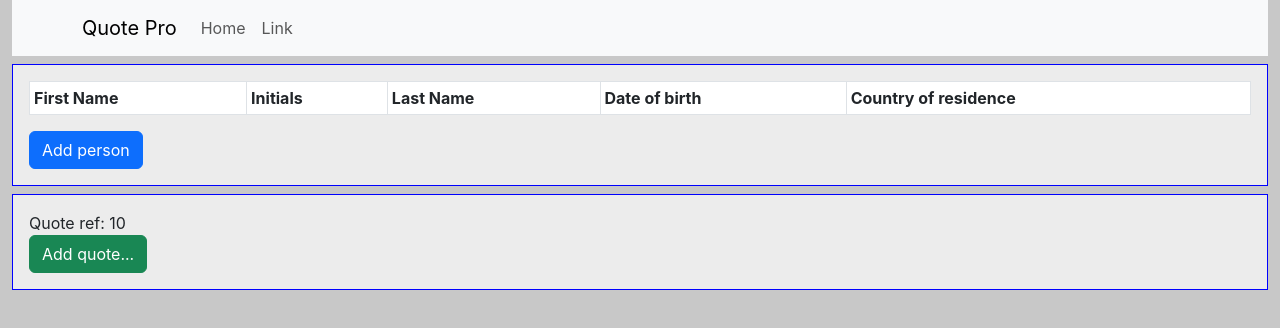
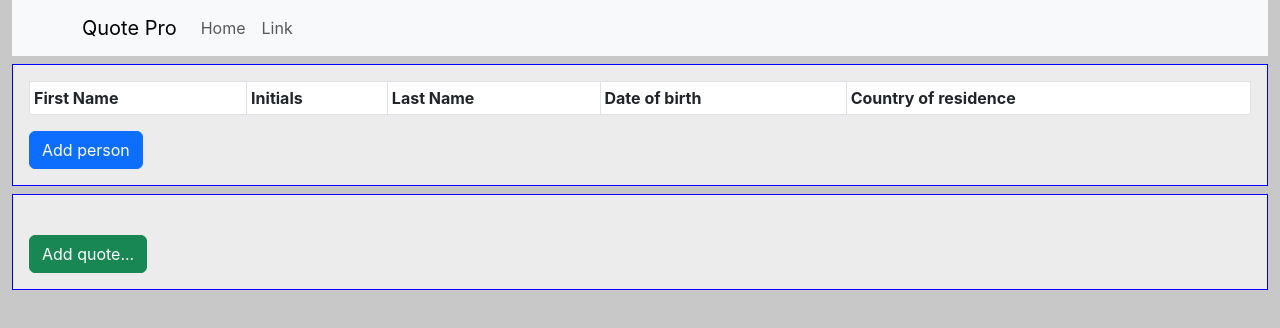
Before and after one commit to BobWritesCode/quote-tool, a React (Create React App) app: page / in a window 1280 px wide. Shown: the top 328 px of the page. Built offline with nearby package versions, Linux system fonts and the light colour scheme.

Commit message:
Several changes...
- Add funcSetDefaultQuoteValues import.
- Move JSX elements into separate build sections, prefix 'show'.
- Default values set to quotesData on add quote button pressed.
- Code formatting.

```diff
--- a/src/components/quote/QuoteContainer.tsx
+++ b/src/components/quote/QuoteContainer.tsx
@@ -10,6 +10,7 @@ import { QuotesContext } from '../../contexts/QuotesContext';
 import generateElementUniqueID from '../utils/generateId';
 import QuoteLineComp from './QuoteLineComp';
 import funcGetProductCode from '../../functions/funcGetProductCode';
+import funcSetDefaultQuoteValues from '../../functions/funcSetDefaultQuoteValues';
 // Types ------------------------------------------------------------
 type ProductData = {
   [key: string]: any;
@@ -76,25 +77,47 @@ const QuoteContainer = (props: Props) => {
     const updatedQuotes: any = { ...quotesData };
     const fieldName = updatedKey as keyof QuoteLine;
     const fieldValue = updatedValue;
-    updatedQuotes[quote_ref_id][customer_id]["ProductCode"] = funcGetProductCode(customerData[customer_id], updatedQuotes[quote_ref_id][customer_id]);
+    updatedQuotes[quote_ref_id][customer_id]['ProductCode'] =
+      funcGetProductCode(
+        customerData[customer_id],
+        updatedQuotes[quote_ref_id][customer_id],
+        updatedQuotes[quote_ref_id]['global'],
+      );
     updatedQuotes[quote_ref_id][customer_id][fieldName] = fieldValue;
     setQuotesData(updatedQuotes);
     if (updatedKey === 'range') {
       setRange(String(updatedValue));
     }
   };
+
   // Effects --------------------------------------------------------
-  // Return ---------------------------------------------------------
+  // JSX build section ----------------------------------------------
+  const showAddQuoteButton = () => {
     return (
-    <div className={`${appStyles.Box} mb-2 p-3`}>
-      Quote ref: {quote_ref_id}
-      <br />
-      {!showProductRangeSelection && (
       <Button variant="success" onClick={handleAddQuote}>
         Add quote...
       </Button>
-      )}
-      {showProductRangeSelection && (
+    );
+  };
+  const showDeleteQuoteButton = () => {
+    return (
+      <Button variant="danger" value={quote_ref_id} onClick={handleRemoveQuote}>
+        Delete quote...
+      </Button>
+    );
+  };
+  const showGlobalQuoteOptions = () => {
+    if (Object.keys(quotesData[quote_ref_id]['global']).length === 0) {
+      const updatedQuotes = funcSetDefaultQuoteValues(
+        quotesData,
+        quote_ref_id,
+        'global',
+        quoteFields['top'],
+        range,
+      );
+      setQuotesData(updatedQuotes);
+    }
+    return (
       <div className="d-flex mb-2">
         {Object.values(quoteFields['top']).map((key: any, index: number) => (
           <InputField
@@ -114,7 +137,15 @@ const QuoteContainer = (props: Props) => {
           />
         ))}
       </div>
-      )}
+    );
+  };
+  // Return ---------------------------------------------------------
+  return (
+    <div className={`${appStyles.Box} mb-2 p-3`}>
+      {/* Quote ref: {quote_ref_id} */}
+      <br />
+      {!showProductRangeSelection && showAddQuoteButton()}
+      {showProductRangeSelection && showGlobalQuoteOptions()}
       {quotesData[quote_ref_id]['global']['start_date'] &&
         !quotesData[quote_ref_id]['global']?.['range'] && (
           <>
@@ -173,15 +204,7 @@ const QuoteContainer = (props: Props) => {
           </tbody>
         </Table>
       )}
-      {showProductRangeSelection && (
-        <Button
-          variant="danger"
-          value={quote_ref_id}
-          onClick={handleRemoveQuote}
-        >
-          Delete quote...
-        </Button>
-      )}
+      {showProductRangeSelection && showDeleteQuoteButton()}
     </div>
   );
 };
```
Lines whose indentation alone changed are shown as unchanged.
